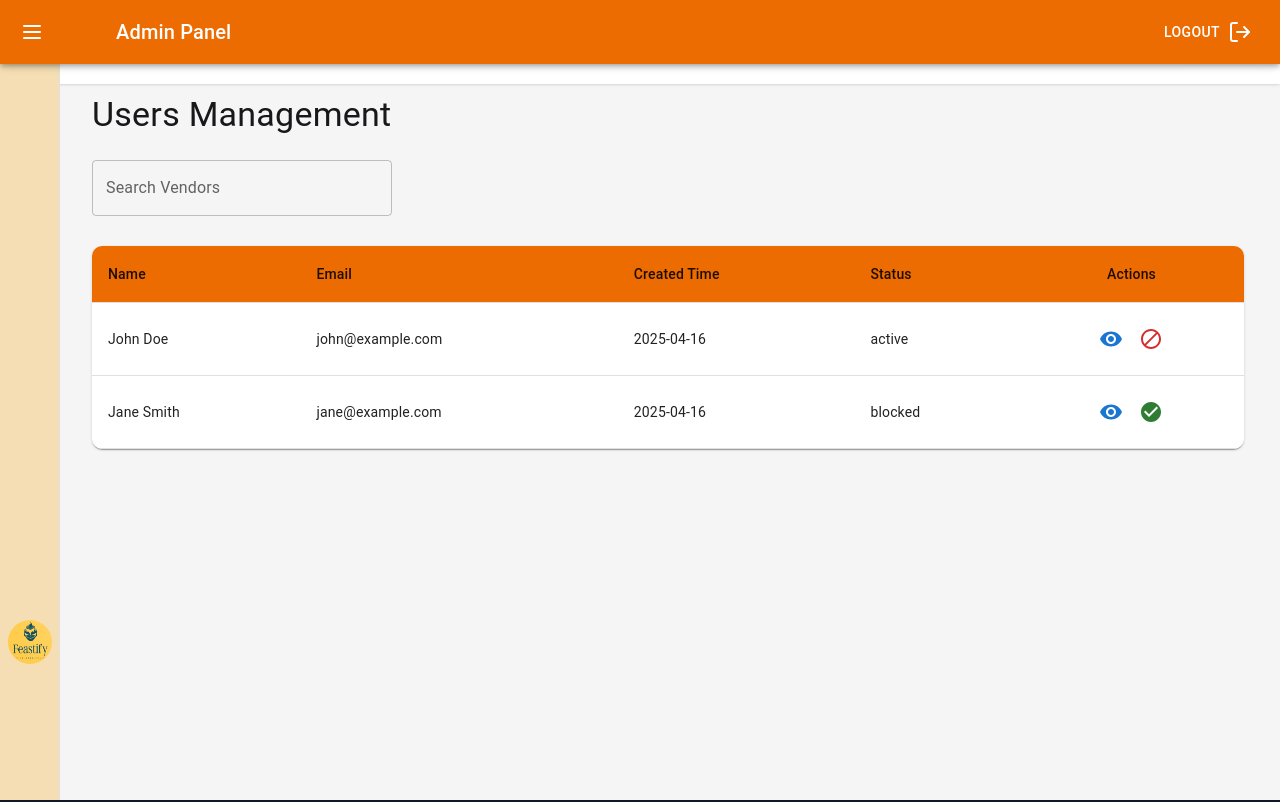
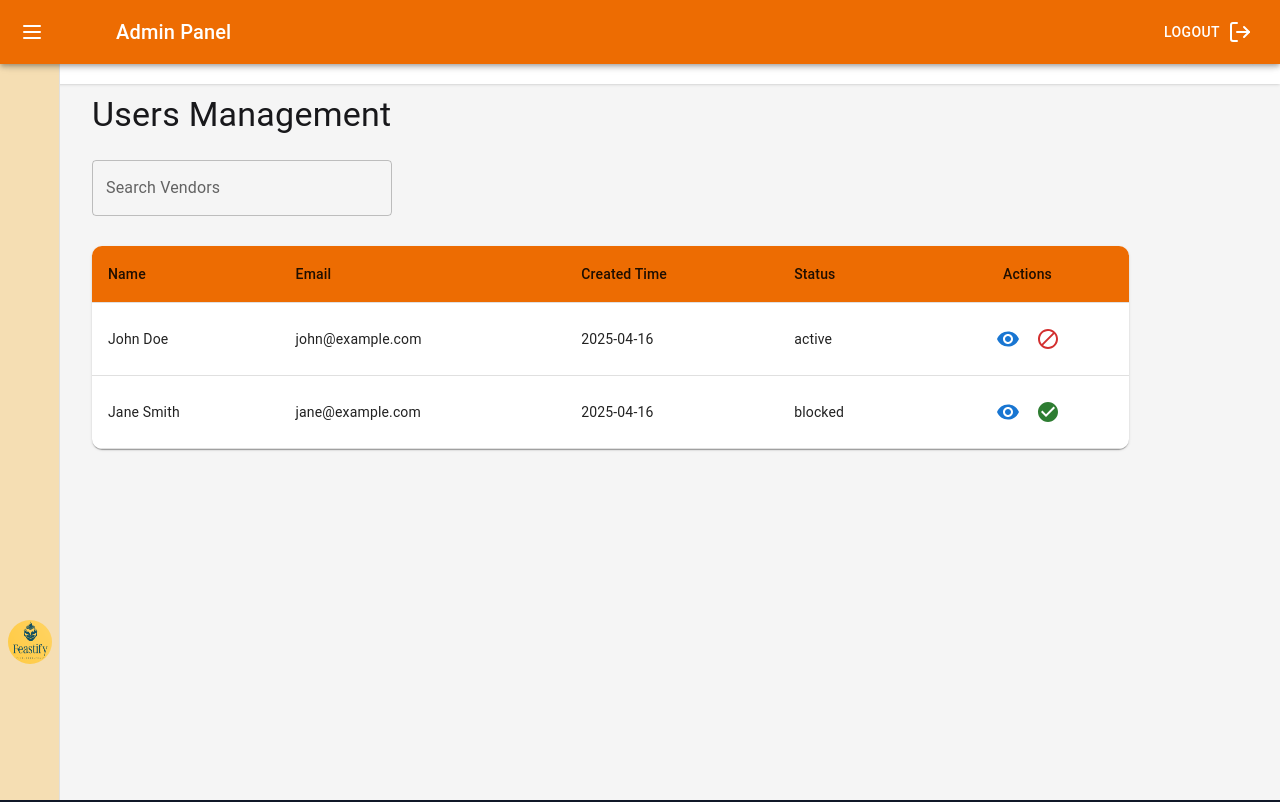
Before and after one commit to adwaithpvk45/Catering_App, a React (Vite) app in the folder frontend/Catering_App/: page /admin/users in a window 1280 px wide. Shown: the top 802 px of the page. Built offline with nearby package versions, Linux system fonts and the light colour scheme; some icons are missing.

Commit message:
-update : admin Users update

```diff
--- a/frontend/Catering_App/src/Components/Admin/Users/UserList.jsx
+++ b/frontend/Catering_App/src/Components/Admin/Users/UserList.jsx
@@ -47,7 +47,7 @@ const UsersList = () => {
   );
 
   return (
-    <Box sx={{paddingY:'30px',maxWidth:"100%"}}>
+    <Box sx={{paddingY:'30px',maxWidth:"90%"}}>
       <Typography variant="h4" mb={3}>Users Management</Typography>
 
       <Box mb={2} sx={{display:'flex',justifyContent:'flex-end', width:'300px',height:'70px'}}>
```
